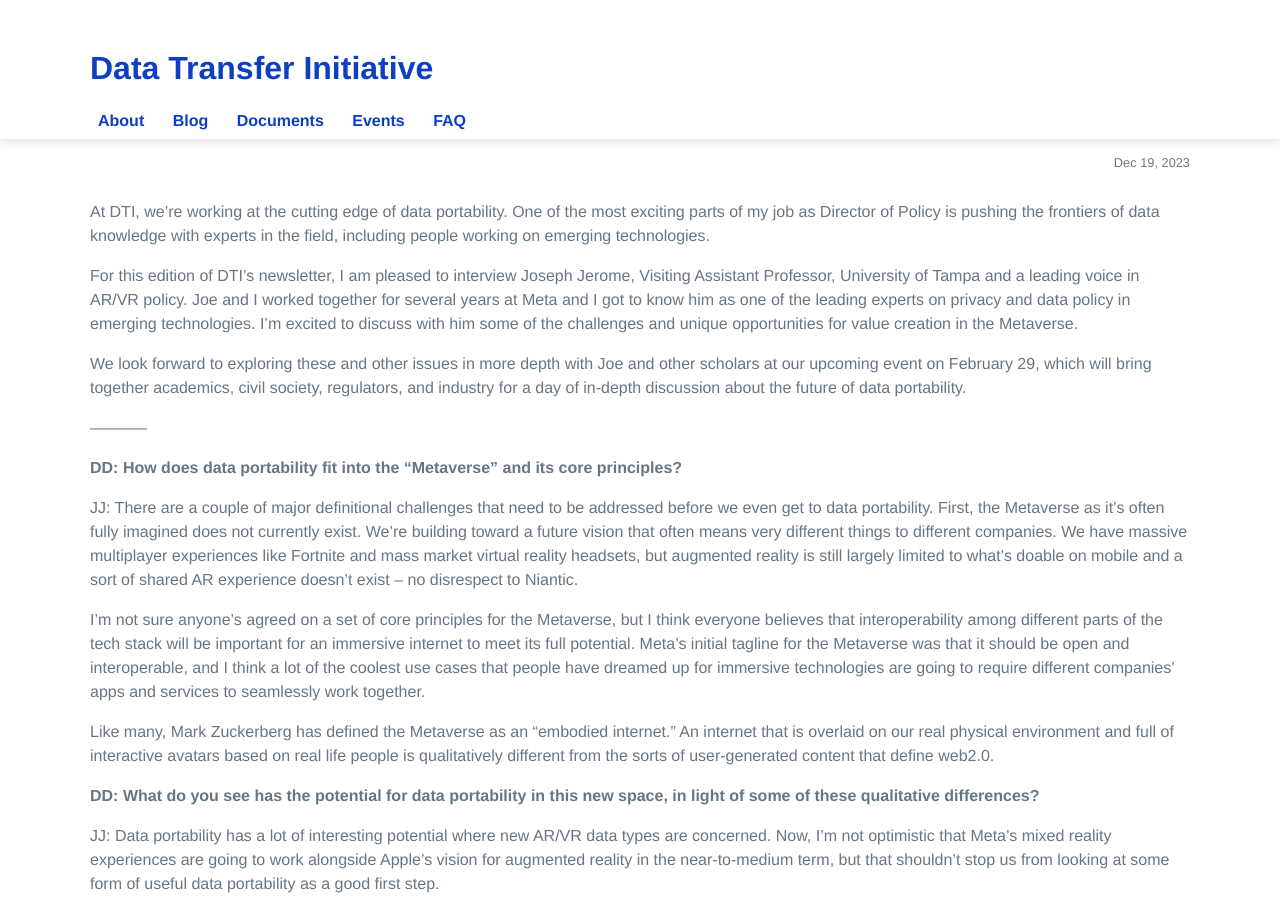
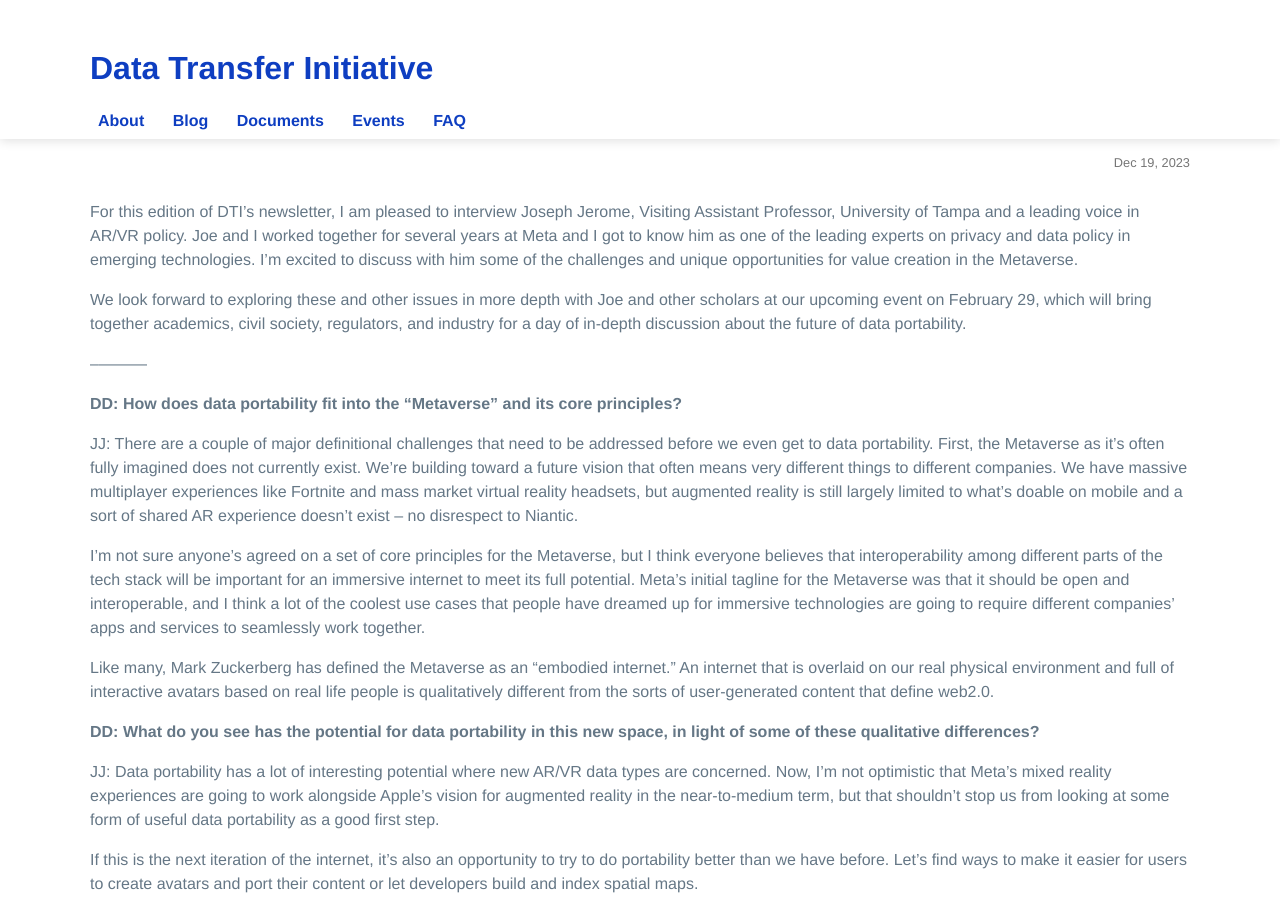
Before and after one commit to dtinit/dtinit.github.io, a Jekyll site: the page built from _posts/2023-12-19-portability-metaverse.md, in a window 1280 px wide and 900 px high. Built offline with Jekyll 4.4.1, drawn with Linux system fonts in a browser that asks for light colours; our own code applies the rules of GitHub Pages for plain Markdown files.

Commit message:
Update 2023-12-19-portability-metaverse.md

```diff
--- a/_posts/2023-12-19-portability-metaverse.md
+++ b/_posts/2023-12-19-portability-metaverse.md
@@ -4,8 +4,6 @@ tags: metaverse
 author: Delara Derakhshani
 post-excerpt: "DTI's Director of Policy Delara interviews Joe Jerome, in advance of DTI's future event showcasing Joe and other scholars writing on portability."
 ---
-
-At DTI, we’re working at the cutting edge of data portability. One of the most exciting parts of my job as Director of Policy is pushing the frontiers of data knowledge with experts in the field, including people working on emerging technologies.
 
 For this edition of DTI’s newsletter, I am pleased to interview Joseph Jerome, Visiting Assistant Professor, University of Tampa and a leading voice in AR/VR policy. Joe and I worked together for several years at Meta and I got to know him as one of the leading experts on privacy and data policy in emerging technologies. I’m excited to discuss with him some of the challenges and unique opportunities for value creation in the Metaverse.
 
```
